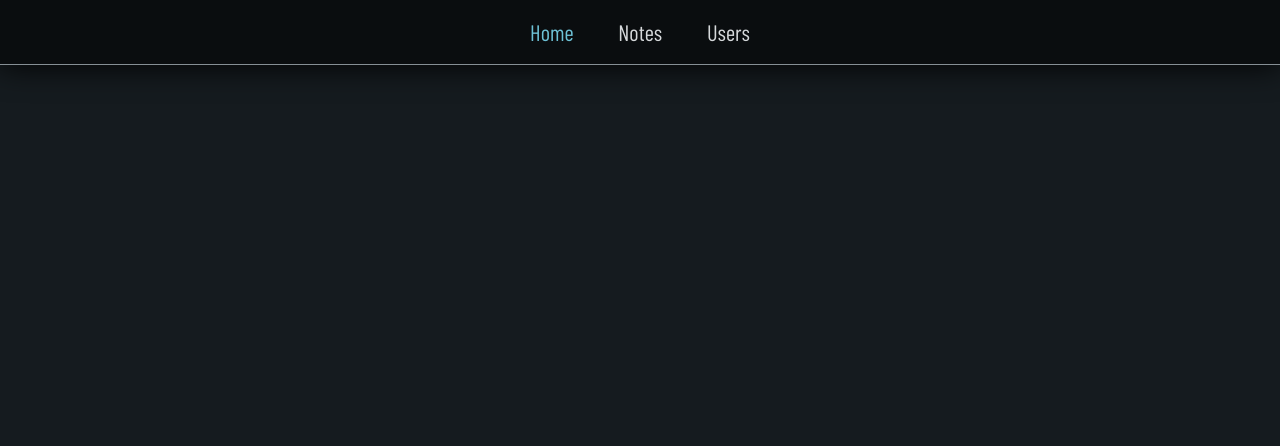
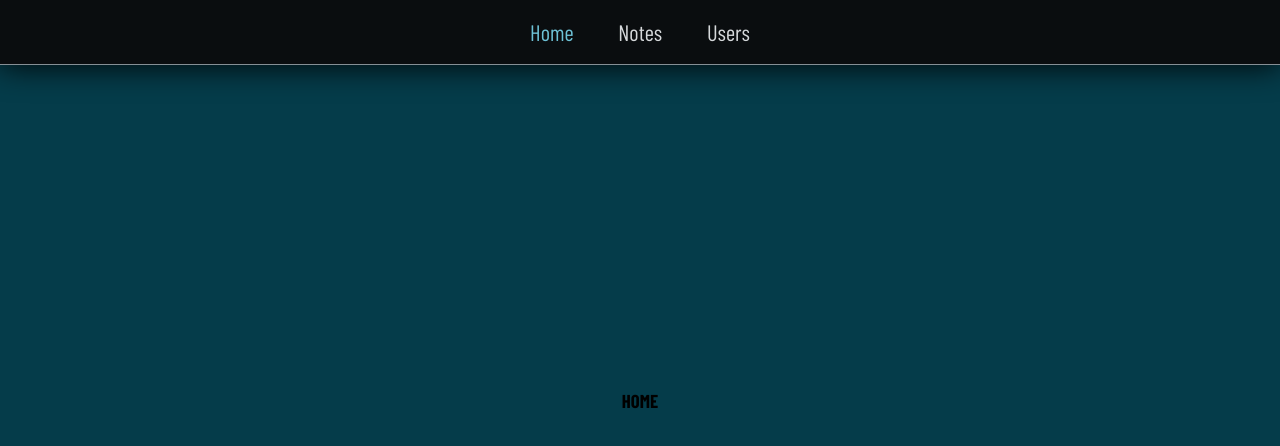
Before and after one commit to Scorpion19702022/SIMPLE_PROJECT_REACT_REDUX, a React (Vite) app: page / in a window 1280 px wide. Shown: the top 446 px of the page. Built offline with nearby package versions, Linux system fonts and the light colour scheme; a web font is replaced by a local one.

Commit message:
added style

```diff
--- a/src/Components/Home/Styles/Home.module.css
+++ b/src/Components/Home/Styles/Home.module.css
@@ -23,3 +23,13 @@
 
 	--color-error: #e32636;
 }
+
+.wrapper {
+	width: 100%;
+	height: 100vh;
+	display: flex;
+	flex-direction: column;
+	justify-content: center;
+	align-items: center;
+	background-color: var(--color-color08);
+}
--- a/src/Components/Notes/Styles/Notes.module.css
+++ b/src/Components/Notes/Styles/Notes.module.css
@@ -27,4 +27,9 @@
 .wrapper {
 	width: 100%;
 	height: 100vh;
+	display: flex;
+	flex-direction: column;
+	justify-content: center;
+	align-items: center;
+	background-color: var(--color-color04);
 }
--- a/src/Components/Users/Styles/Users.module.css
+++ b/src/Components/Users/Styles/Users.module.css
@@ -23,3 +23,13 @@
 
 	--color-error: #e32636;
 }
+
+.wrapper {
+	width: 100%;
+	height: 100vh;
+	display: flex;
+	flex-direction: column;
+	justify-content: center;
+	align-items: center;
+	background-color: var(--color-color09);
+}
```
